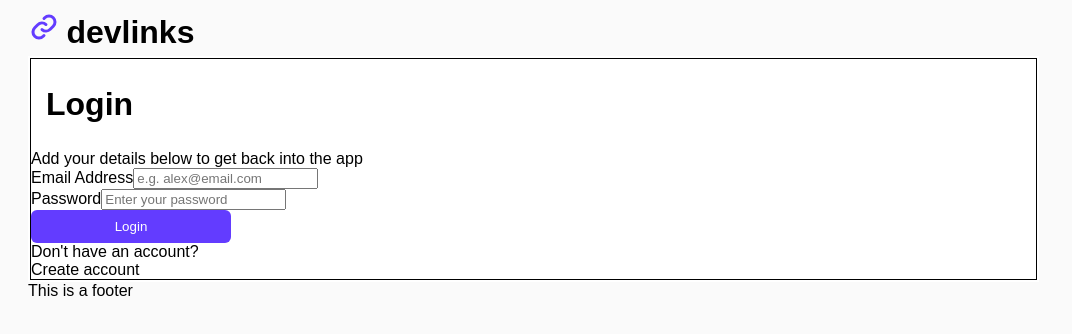
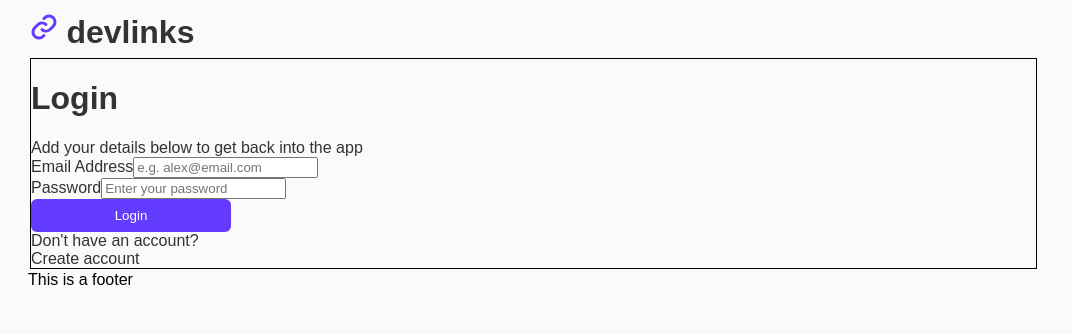
Before and after one commit to Xize-Wu/link-sharing-app, a React (Vite) app: page / in a window 1280 px wide. Shown: the top 334 px of the page, without its empty margins (0-1072 px from the left). Built offline with nearby package versions, Linux system fonts and the light colour scheme.

Commit message:
fix css error

```diff
--- a/src/components/AppLayout.tsx
+++ b/src/components/AppLayout.tsx
@@ -5,30 +5,22 @@ import Login from "./Login";
 import CreateAccount from "./CreateAccount";
 import { DatabaseProvider, useDatabase } from "../contexts/DatabaseContext";
 
-const colorsVar: { [key: string]: string } = {
-  primary: "#633CFF",
-  secondary: "#BEADFF",
-  disabled: "#EFEBFF",
-  parent_component_background: "#FAFAFA",
-  header: "333333",
-  error: "#FF3939",
-  notes: "#D9D9D9",
-  child_component_background: "#FFFFFF",
-};
+// const colorsVar: { [key: string]: string } = {
+//   primary: "#633CFF",
+//   secondary: "#BEADFF",
+//   disabled: "#EFEBFF",
+//   parent_component_background: "#FAFAFA",
+//   header: "333333",
+//   error: "#FF3939",
+//   notes: "#D9D9D9",
+//   child_component_background: "#FFFFFF",
+// };
 
 const sharedStyles = css`
-  background-color: ${colorsVar.child_component_background};
-  color: ${colorsVar.header};
+  background-color: var(--layout-background-color);
+  color: var(--header-text-color);
   font-size: 16px;
   padding: 2px;
-
-  h1 {
-    font-size: 32px;
-    line-height: 150%;
-    font-weight: bold;
-    padding-left: 15px;
-  }
-
   .notes {
   }
 `;
@@ -36,24 +28,31 @@ const sharedStyles = css`
 const StyledLayout = styled.div`
   padding-left: 20px;
   width: 80%;
+`;
 
-  header {
+const StyledHeader = styled.header`
   display: flex;
   align-items: center;
   font-size: 32px;
   line-height: 150%;
   font-weight: bold;
-    color: ${colorsVar.header};
-  }
+  color: var(--header-text-color);
+`;
 
-  .dev-links {
+const StyledDevLink = styled.span`
   padding-left: 0.2em;
-  }
 `;
 
 const StyledComponent = styled.div`
   ${sharedStyles}
 `;
+
+// const StyledH1 = styled.h1`
+//   font-size: 32px;
+//   line-height: 150%;
+//   font-weight: bold;
+//   padding-left: 15px;
+// `;
 
 function AppLayout() {
   const { loginStatus } = useDatabase();
@@ -69,7 +68,7 @@ function AppLayout() {
   }
   return (
     <StyledLayout>
-      <header>
+      <StyledHeader>
         <div>
           <svg
             xmlns="http://www.w3.org/2000/svg"
@@ -79,13 +78,13 @@ function AppLayout() {
             viewBox="0 0 16 16"
           >
             <path
-              fill={colorsVar.primary}
+              fill= "#633CFF"
               d="M8.523 11.72a.749.749 0 0 1 0 1.063l-.371.371A3.751 3.751 0 1 1 2.847 7.85l1.507-1.506A3.75 3.75 0 0 1 9.5 6.188a.753.753 0 0 1-1 1.125 2.25 2.25 0 0 0-3.086.091L3.908 8.91a2.25 2.25 0 0 0 3.183 3.183l.37-.371a.748.748 0 0 1 1.062 0Zm4.63-8.874a3.756 3.756 0 0 0-5.305 0l-.371.37A.751.751 0 1 0 8.539 4.28l.372-.37a2.25 2.25 0 0 1 3.182 3.182l-1.507 1.507a2.25 2.25 0 0 1-3.086.09.753.753 0 0 0-1 1.125 3.75 3.75 0 0 0 5.144-.152l1.507-1.507a3.756 3.756 0 0 0 .002-5.307v-.001Z"
             />
           </svg>
         </div>
-        <span className="dev-links">devlinks</span>
-      </header>
+        <StyledDevLink>devlinks</StyledDevLink>
+      </StyledHeader>
       <main>
         {loginStatus ? (
           <>Place your actual front page here</>
@@ -94,7 +93,6 @@ function AppLayout() {
             {authComponent === "login" ? (
               <Login
                 switchComponent={handleSetAuthComponent}
-                colorsVar={colorsVar}
               />
             ) : (
               <CreateAccount switchComponent={handleSetAuthComponent} />
--- a/src/components/Login.tsx
+++ b/src/components/Login.tsx
@@ -17,12 +17,20 @@ interface LoginState {
 
 interface LoginProps {
   switchComponent: () => void;
-  colorsVar: object
 }
 
-function Login(children: LoginProps) {
+type inputFieldsConfig = {
+  label: string;
+  name: string;
+  type: string;
+  value: string;
+  placeholder: string;
+  onChange: (e: React.ChangeEvent<HTMLInputElement>) => void;
+}[];
+
+function Login(props: LoginProps) {
   const { loginFunction } = useDatabase();
-  const { switchComponent, colorsVar } = children;
+  const { switchComponent } = props;
   const [login, setLogin] = useState<LoginState>({ email: "", password: "" });
 
   function handleEmailChange(e: React.ChangeEvent<HTMLInputElement>) {
@@ -36,15 +44,6 @@ function Login(children: LoginProps) {
   const handleLoginClick = () => {
     loginFunction(login);
   };
-
-  type inputFieldsConfig = {
-    label: string;
-    name: string;
-    type: string;
-    value: string;
-    placeholder: string;
-    onChange: (e: React.ChangeEvent<HTMLInputElement>) => void;
-  }[];
 
   const inputFields: inputFieldsConfig = [
     {
@@ -64,6 +63,7 @@ function Login(children: LoginProps) {
       onChange: handelPasswordChange,
     },
   ];
+
   return (
     <StyledContainer>
       <h1>Login</h1>
--- a/src/styles/GlobalStyles.ts
+++ b/src/styles/GlobalStyles.ts
@@ -3,6 +3,7 @@ import { createGlobalStyle } from "styled-components";
 const GlobalStyle = createGlobalStyle`
   :root {
     --primary-background-color: #FAFAFA;
+    --header-text-color: #333333;
   }
 
   @font-face {
@@ -19,9 +20,15 @@ const GlobalStyle = createGlobalStyle`
   }
 `;
 export default GlobalStyle
-// // later in your app's render method
-// <React.Fragment>
-//   <Navigation />
-//   <OtherImportantTopLevelComponentStuff />
-//   <GlobalStyle />
-// </React.Fragment>
+/*
+const colorsVar: { [key: string]: string } = {
+  primary: "#633CFF",
+  secondary: "#BEADFF",
+  disabled: "#EFEBFF",
+  parent_component_background: "#FAFAFA",
+  header: "333333",
+  error: "#FF3939",
+  notes: "#D9D9D9",
+  child_component_background: "#FFFFFF",
+};
+*/
```
Lines whose indentation alone changed are shown as unchanged.
